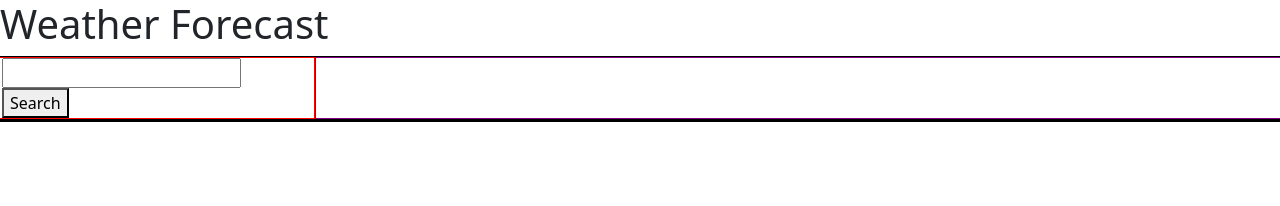
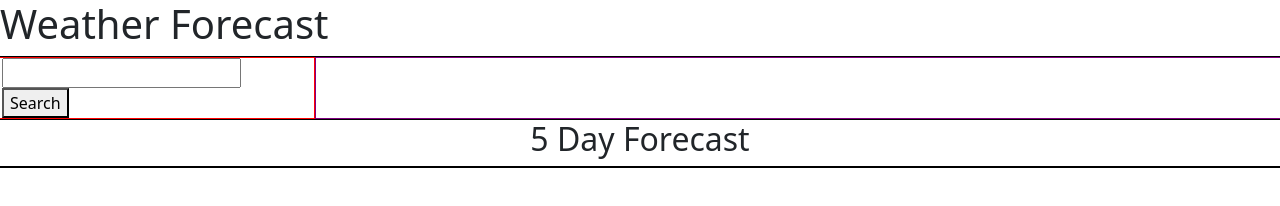
Before and after one commit to N3330/weather-forecast, a plain HTML site: page index.html in a window 1280 px wide. Drawn offline with nearby package versions, Linux system fonts and the light colour scheme.

Commit message:
adding styling

```diff
--- a/index.html
+++ b/index.html
@@ -25,7 +25,8 @@
         </aside>
         <div id="weather-main" class="col-9" style="border: 1px solid purple;"></div>
     </div>
-    <div class="d-flex justify-content-around" id="weather5"  style="border: 1px solid black;">
+    <h2 style="text-align: center;">5 Day Forecast</h2>
+    <div  class="d-flex justify-content-around" id="weather5"  style="border: 1px solid black;">
 
     </div>
     <script src="https://code.jquery.com/jquery-3.6.0.min.js"
```
Also changed, not shown: script.js (line endings or trailing spaces).
